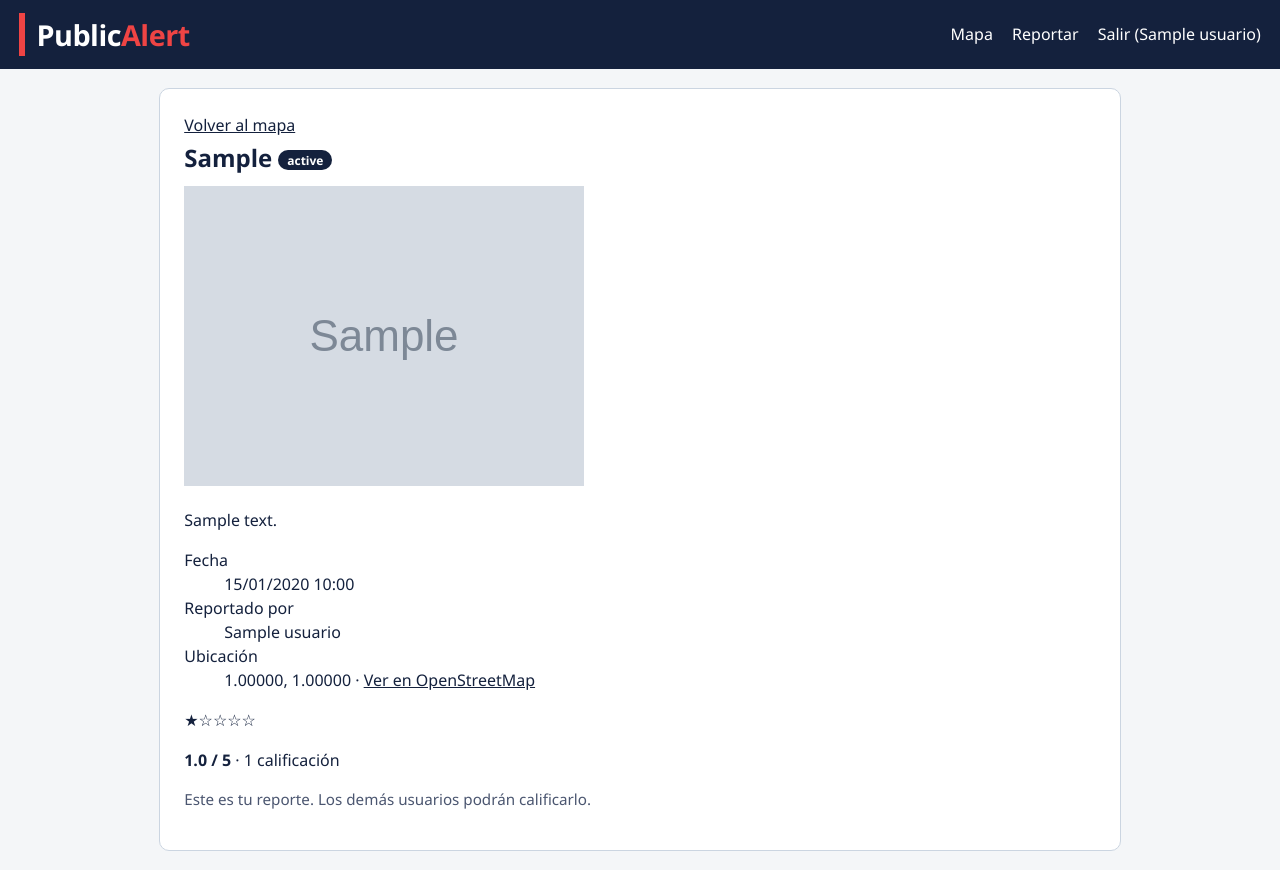
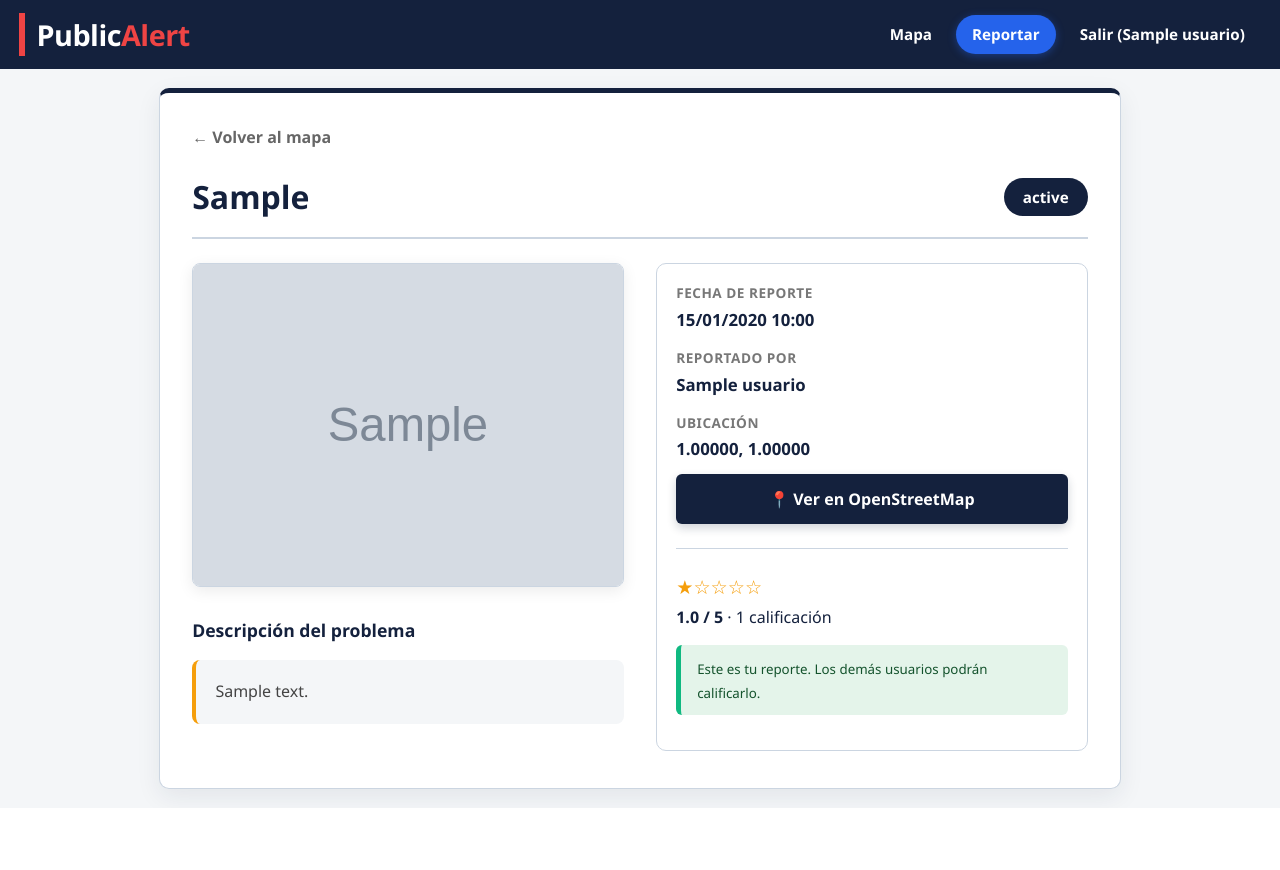
Before and after one commit to santiagoanalfonsora-ops/PublicAlert, a Flask app: page /reporte/1 in a window 1280 px wide. After the commit the page ends 808 px from the top, so only its background shows below. Run offline with Flask 3, Linux system fonts and the light colour scheme; a user stored in the database is signed in; tables that the repository leaves empty hold one stand-in row (values such as "Sample post"); grey boxes marked "Sample" are stand-in pictures.

Commit message:
Cambios en los HTML

```diff
--- a/static/style.css
+++ b/static/style.css
@@ -15,8 +15,37 @@ a { color: var(--tinta); }
 .barra a { color: #fff; text-decoration: none; }
 .marca { font-weight: 900; font-size: 1.8rem; letter-spacing: -0.5px; border-left: 6px solid var(--error); padding-left: .7rem; display: flex; align-items: center; }
 .texto-rojo { color: var(--error); }
-.barra nav { display: flex; gap: 1.2rem; }
-.barra nav a:hover, .barra nav a:focus-visible { color: #93c5fd; }
+
+.barra nav {
+  display: flex;
+  gap: 0.5rem;
+  align-items: center;
+}
+
+.barra nav a {
+  color: var(--blanco);
+  text-decoration: none;
+  font-weight: 600;
+  font-size: 0.95rem;
+  padding: 0.5rem 1rem;
+  border-radius: 20px;
+  transition: all 0.2s ease;
+}
+
+.barra nav a:hover,
+.barra nav a:focus-visible {
+  background-color: rgba(255, 255, 255, 0.15);
+  color: #fff;
+  transform: translateY(-1px);
+}
+
+.barra nav a[href*="reportar"] {
+  background-color: var(--primario);
+  box-shadow: 0 2px 8px rgba(37, 99, 235, 0.4);
+}
+.barra nav a[href*="reportar"]:hover {
+  background-color: #1d4ed8;
+}
 .contenedor { max-width: 1000px; margin: 0 auto; padding: 1.2rem; }
 .tarjeta { background: var(--blanco); border: 1px solid var(--borde); border-radius: 10px; padding: 1.5rem; }
 .estrecha { max-width: 460px; margin: 1.5rem auto; }
@@ -85,3 +114,53 @@ h1 { font-size: 1.5rem; margin: .2rem 0 .6rem; }
 .gps-status { display: block; padding: 0.8rem 1rem; border-radius: 8px; font-size: 0.95rem; font-weight: 600; background-color: var(--fondo); color: #555; border: 1px solid var(--borde); margin: 0; text-align: center; transition: all 0.3s ease; }
 .gps-ok { background-color: #e4f4ea; color: var(--ok); border-color: var(--ok); box-shadow: 0 4px 10px rgba(27, 127, 75, 0.1); }
 .gps-error { background-color: #fbe7e5; color: var(--error); border-color: var(--error); }
+
+.estrellas,
+.nota-estrellas {
+  color: var(--senal) !important;
+}
+
+.estrellas-input {
+  display: flex;
+  flex-direction: row-reverse;
+  justify-content: flex-end;
+  font-size: 2.2rem;
+  margin-bottom: 1rem;
+}
+
+.estrellas-input input[type="radio"] {
+  display: none !important;
+}
+
+.estrellas-input label {
+  color: var(--borde);
+  cursor: pointer;
+  transition: color 0.2s, transform 0.1s;
+  padding-right: 0.2rem;
+}
+
+.estrellas-input label:hover,
+.estrellas-input label:hover ~ label,
+.estrellas-input input[type="radio"]:checked ~ label {
+  color: var(--senal) !important;
+}
+
+.estrellas-input label:active {
+  transform: scale(0.9);
+}
+
+/* =========================================
+   COLORES DINÁMICOS PARA ESTADOS
+========================================= */
+/* Estado Pendiente (Amarillo/Naranja) */
+.estado.estado-pendiente {
+  background-color: var(--senal);
+  color: #fff;
+}
+
+/* Estado Atendido o Resuelto (Verde) */
+.estado.estado-atendido,
+.estado.estado-resuelto {
+  background-color: var(--ok);
+  color: #fff;
+}
--- a/templates/detalle.html
+++ b/templates/detalle.html
@@ -2,39 +2,73 @@
 {% block titulo %}{{ r.categoria }} · Public Alert{% endblock %}
 
 {% block contenido %}
-<section class="tarjeta">
-  <a href="{{ url_for('mapa') }}">Volver al mapa</a>
-  <h1>{{ r.categoria }} <span class="estado">{{ r.estado }}</span></h1>
-  <img class="foto" src="{{ url_for('static', filename='uploads/' + r.foto) }}" alt="Evidencia de {{ r.categoria }}">
-  <p>{{ r.descripcion }}</p>
-  <dl>
-    <dt>Fecha</dt><dd>{{ r.fecha.strftime('%d/%m/%Y %H:%M') }}</dd>
-    <dt>Reportado por</dt><dd>{{ r.autor.nombre }}</dd>
-    <dt>Ubicación</dt><dd>{{ '%.5f'|format(r.latitud) }}, {{ '%.5f'|format(r.longitud) }}
-      · <a href="https://www.openstreetmap.org/?mlat={{ r.latitud }}&mlon={{ r.longitud }}#map=18/{{ r.latitud }}/{{ r.longitud }}" target="_blank" rel="noopener">Ver en OpenStreetMap</a></dd>
-  </dl>
+<section class="tarjeta tarjeta-detalle">
+  <!-- Botón de regreso -->
+  <a href="{{ url_for('mapa') }}" class="btn-volver">← Volver al mapa</a>
+
+  <div class="titulo-estado">
+    <h1>{{ r.categoria }}</h1>
+    <span class="estado estado-detalle estado-{{ r.estado|lower|replace(' ', '-') }}">{{ r.estado }}</span>
+  </div>
+
+  <div class="contenido-detalle">
+    <!-- Lado Izquierdo: Foto y Descripción -->
+    <div>
+      <img class="foto-detalle" src="{{ url_for('static', filename='uploads/' + r.foto) }}" alt="Evidencia de {{ r.categoria }}">
+      <div class="seccion-info" style="margin-top: 1.5rem;">
+        <h3>Descripción del problema</h3>
+        <p class="descripcion-reporte">{{ r.descripcion }}</p>
+      </div>
+    </div>
+
+    <!-- Lado Derecho: Metadatos y Calificación -->
+    <div class="caja-metadatos">
+      <div class="metadato-item">
+        <span class="metadato-titulo">Fecha de reporte</span>
+        <span class="metadato-valor">{{ r.fecha.strftime('%d/%m/%Y %H:%M') }}</span>
+      </div>
+      <div class="metadato-item">
+        <span class="metadato-titulo">Reportado por</span>
+        <span class="metadato-valor">{{ r.autor.nombre }}</span>
+      </div>
+      <div class="metadato-item">
+        <span class="metadato-titulo">Ubicación</span>
+        <span class="metadato-valor" style="margin-bottom: 0.8rem;">{{ '%.5f'|format(r.latitud) }}, {{ '%.5f'|format(r.longitud) }}</span>
+        <a href="https://www.openstreetmap.org/?mlat={{ r.latitud }}&mlon={{ r.longitud }}#map=18/{{ r.latitud }}/{{ r.longitud }}" class="btn-mapa-externo" target="_blank" rel="noopener">📍 Ver en OpenStreetMap</a>
+      </div>
+
+      <hr style="border: 0; border-top: 1px solid var(--borde); margin: 1.5rem 0;">
+
+      <!-- Sistema de Calificaciones -->
       {% if r.calificaciones %}
         {% set prom = r.promedio %}
-    <p class="estrellas" aria-label="Promedio {{ '%.1f'|format(prom) }} de 5">{{ '★' * (prom|round|int) }}{{ '☆' * (5 - (prom|round|int)) }}</p>
-    <p><strong>{{ '%.1f'|format(prom) }} / 5</strong> · {{ r.calificaciones|length }} {{ 'calificación' if r.calificaciones|length == 1 else 'calificaciones' }}</p>
+        <p class="estrellas" aria-label="Promedio {{ '%.1f'|format(prom) }} de 5" style="color: var(--senal); font-size: 1.2rem; margin-bottom: 0;">
+          {{ '★' * (prom|round|int) }}{{ '☆' * (5 - (prom|round|int)) }}
+        </p>
+        <p style="margin-top: 0.2rem;"><strong>{{ '%.1f'|format(prom) }} / 5</strong> · {{ r.calificaciones|length }} {{ 'calificación' if r.calificaciones|length == 1 else 'calificaciones' }}</p>
       {% else %}
         <p class="sub">Este reporte aún no tiene calificaciones.</p>
       {% endif %}
+
       {% if r.usuario_id == current_user.id %}
-    <p class="sub">Este es tu reporte. Los demás usuarios podrán calificarlo.</p>
+        <div class="aviso ok" style="margin-top: 1rem;"><small>Este es tu reporte. Los demás usuarios podrán calificarlo.</small></div>
       {% elif mia %}
-    <p>Tu calificación: <span class="nota-estrellas">{{ '★' * mia.estrellas }}{{ '☆' * (5 - mia.estrellas) }}</span></p>
+        <p>Tu calificación: <span class="nota-estrellas" style="color: var(--senal);">{{ '★' * mia.estrellas }}{{ '☆' * (5 - mia.estrellas) }}</span></p>
       {% else %}
-  <form method="post" action="{{ url_for('calificar', id=r.id) }}">
-    <p><strong>¿Te sirvió este reporte?</strong> Califícalo (solo puedes votar una vez).</p>
+      <form method="post" action="{{ url_for('calificar', id=r.id) }}" style="margin-top: 1.5rem;">
+        <p style="margin-bottom: 0.5rem;"><strong>¿Te sirvió este reporte?</strong> Califícalo:</p>
+
+        <!-- Contenedor limpio sin estilos en línea -->
         <div class="estrellas-input">
           {% for n in [5, 4, 3, 2, 1] %}
           <input type="radio" id="e{{ n }}" name="estrellas" value="{{ n }}" required>
           <label for="e{{ n }}" title="{{ n }} estrellas">★</label>
           {% endfor %}
         </div>
-    <button class="btn" type="submit">Enviar calificación</button>
+        <button class="btn" type="submit" style="width: 100%;">Enviar calificación</button>
       </form>
       {% endif %}
+    </div>
+  </div>
 </section>
 {% endblock %}
--- a/templates/mapa.html
+++ b/templates/mapa.html
@@ -4,8 +4,6 @@
 {% block contenido %}
 <div class="fila-titulo" style="margin-bottom: 1.5rem;">
   <h1>Alertas reportadas <span class="contador">{{ reportes|length }}</span></h1>
-  <!-- Usamos la clase btn-auth pero le quitamos el ancho del 100% para que se adapte -->
-  <a class="btn btn-auth" href="{{ url_for('reportar') }}" style="width: auto; margin-top: 0; padding: 0.6rem 1.2rem;">Reportar un problema</a>
 </div>
 
 <!-- Envolvemos los filtros en una tarjeta limpia -->
@@ -38,7 +36,7 @@
   {% for r in reportes %}
   <li><a href="{{ url_for('detalle', id=r.id) }}">
     <img src="{{ url_for('static', filename='uploads/' + r.foto) }}" alt="Evidencia de {{ r.categoria }}">
-    <div><strong>{{ r.categoria }}</strong> <span class="estado">{{ r.estado }}</span>
+    <div><strong>{{ r.categoria }}</strong> <span class="estado estado-{{ r.estado|lower|replace(' ', '-') }}">{{ r.estado }}</span>
     <p>{{ r.descripcion[:90] }}</p>
     <small>{{ r.fecha.strftime('%d/%m/%Y %H:%M') }}</small>
     <p>
--- a/templates/reportar.html
+++ b/templates/reportar.html
@@ -4,6 +4,9 @@
 {% block contenido %}
 <!-- Usamos la misma clase tarjeta-auth pero le cambiamos el borde superior a verde (ok) -->
 <section class="tarjeta estrecha tarjeta-auth" style="border-top-color: var(--ok);">
+
+  <a href="{{ url_for('inicio') }}" class="btn-volver">← Volver al inicio</a>
+
   <div class="auth-header">
     <h1>Reportar un problema</h1>
     <p class="sub">Ayúdanos a mejorar la ciudad enviando tu reporte con foto y ubicación.</p>
```
Lines whose indentation alone changed are shown as unchanged.
